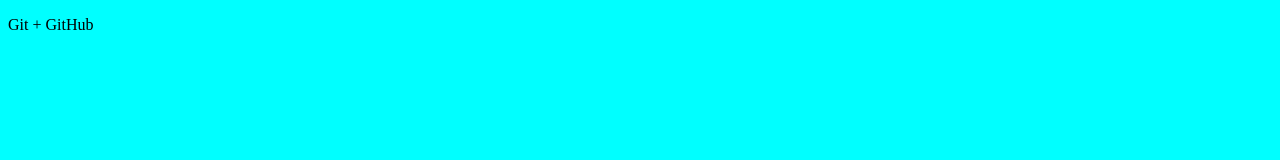
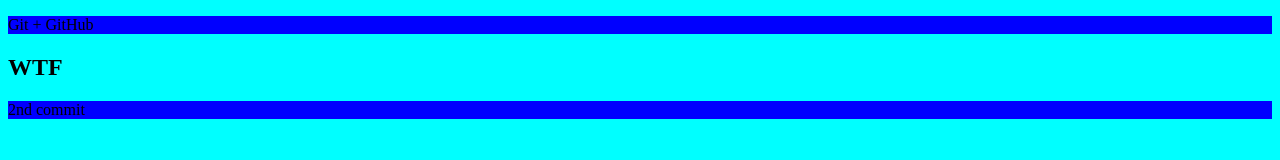
Before and after one commit to boluchevskii/gittest, a plain HTML site: page index.html in a window 1280 px wide. Drawn offline with Linux system fonts and the light colour scheme.

Commit message:
Наши первые изменения

```diff
--- a/css/main.css
+++ b/css/main.css
@@ -1,3 +1,7 @@
 body{
     background-color: aqua;
 }
+
+p {
+    background-color: blue;
+}
--- a/index.html
+++ b/index.html
@@ -9,5 +9,7 @@
 </head>
 <body>
     <p>Git + GitHub</p>
+    <h2>WTF</h2>
+    <p>2nd commit</p>
 </body>
 </html>
```
